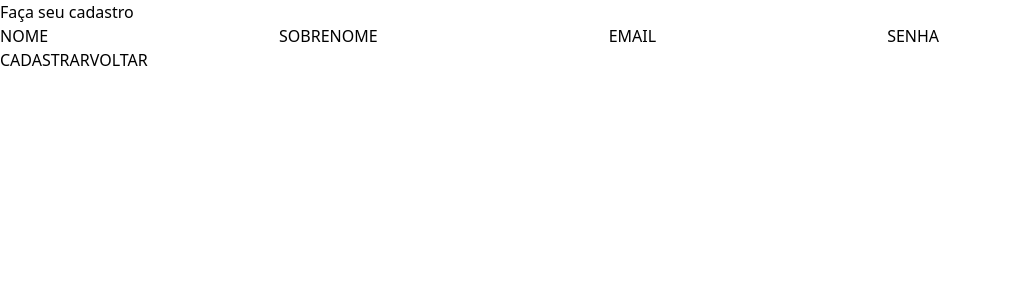
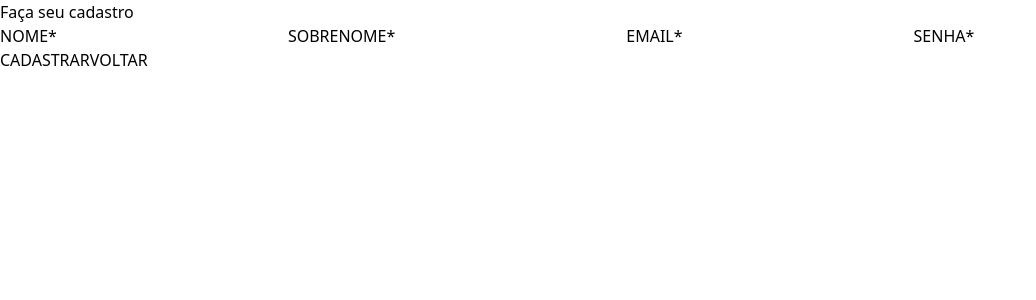
Before and after one commit to raphael-caninde/todo-list-api, a React (Create React App) app in the folder frontend/: page /cadastro in a window 1280 px wide. Shown: the top 300 px of the page, without its empty margins (0-1036 px from the left). Built offline with nearby package versions, Linux system fonts and the light colour scheme.

Commit message:
feat: remove erros

```diff
--- a/frontend/src/pages/Register/index.jsx
+++ b/frontend/src/pages/Register/index.jsx
@@ -8,7 +8,7 @@ export function Register() {
   const [email, setEmail] = useState('');
   const [password, setPassword] = useState('');
   const [error, setError] = useState('');
-
+  console.log(error)
   const navigate = useNavigate();
 
   const handleRegister = async (e) => {
@@ -26,7 +26,6 @@ export function Register() {
     } catch (error) {
       if (error.response) {
         setError(error.response.data.message)
-        console.log(error.response)
       };
     };
   };
@@ -37,7 +36,7 @@ export function Register() {
         <h3>Faça seu cadastro</h3>
         <form>
           <div>
-            <label htmlFor="name">NOME</label>
+            <label htmlFor="name">NOME*</label>
             <input
               id="name"
               type="text"
@@ -46,8 +45,7 @@ export function Register() {
               onChange={ ({ target }) => setName(target.value) }
               required
               />
-            {error && error === 'O campo nome não pode ser vazio.' && <span>{error}</span>}
-            <label htmlFor="lastName">SOBRENOME</label>
+            <label htmlFor="lastName">SOBRENOME*</label>
             <input
               id="lastName"
               type="text"
@@ -56,8 +54,7 @@ export function Register() {
               onChange={ ({ target }) => setLastName(target.value) }
               required
               />
-            {error && error === 'O campo sobrenome não pode ser vazio.' && <span>{error}</span>}
-            <label htmlFor="email">EMAIL</label>
+            <label htmlFor="email">EMAIL*</label>
             <input
               id="email"
               type="email"
@@ -66,8 +63,7 @@ export function Register() {
               onChange={ ({ target }) => setEmail(target.value) }
               required
             />
-            {error && error === 'O campo sobrenome não pode ser vazio.' && <span>{error}</span>}
-            <label htmlFor="password">SENHA</label>
+            <label htmlFor="password">SENHA*</label>
             <input
               id="password"
               type="password"
```
